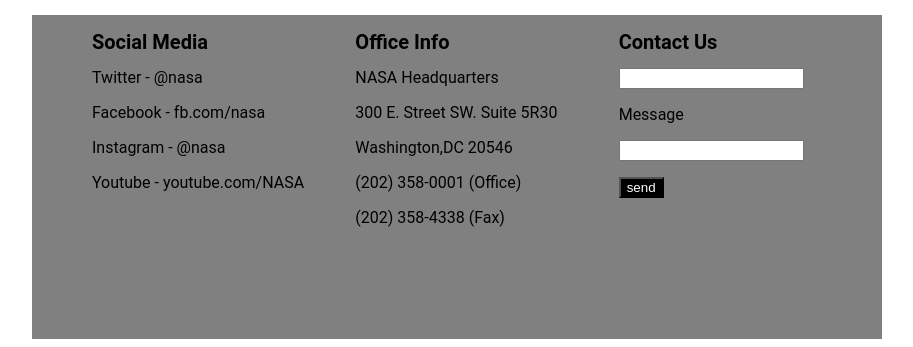
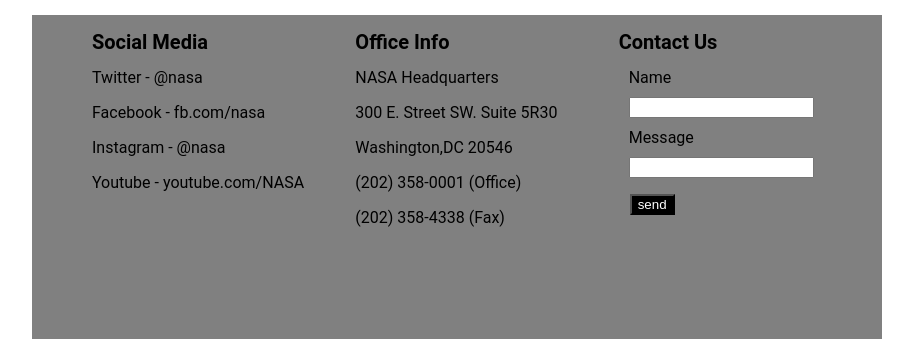
Before and after one commit to ZakAKay/NASA, a plain HTML site: page index.html in a window 1280 px wide. Shown: the part 453-800 px from the top of the page, without its empty margins (183-1096 px from the left). Drawn offline with Linux system fonts and the light colour scheme.

Commit message:
My nasa page

```diff
--- a/index.html
+++ b/index.html
@@ -36,11 +36,13 @@
     <!-- contact form -->
     <h2>Contact Us</h2>
 <form>
-    <p><label for="Name"></label></p>
-    <p><input for="text" id="name" name="name"></p>
-    <p><label for="Message">Message</label></p>
-    <p><input type="text" id="message"></p>
-    <p><input type="submit" class="button" value="send"></p>
+    <p class="test">
+        <label for="name">Name</label>
+    </p>
+    <p class="test"><input type="text" id="name" name="name"/></p>
+    <p class="test"><label for="message">Message</label></p>
+    <p class="test"><input type="text" id="message" name="message"/></p>
+    <p><input type="submit" class="button" value="send"/></p>
 </form>
 </div>
 
--- a/styles.css
+++ b/styles.css
@@ -45,5 +45,9 @@ h2 {
 
 .button {background-color:black ;
 color: white;
+margin-left :11px
+}
+p.test{
+margin: 10px;
 
 }
```
